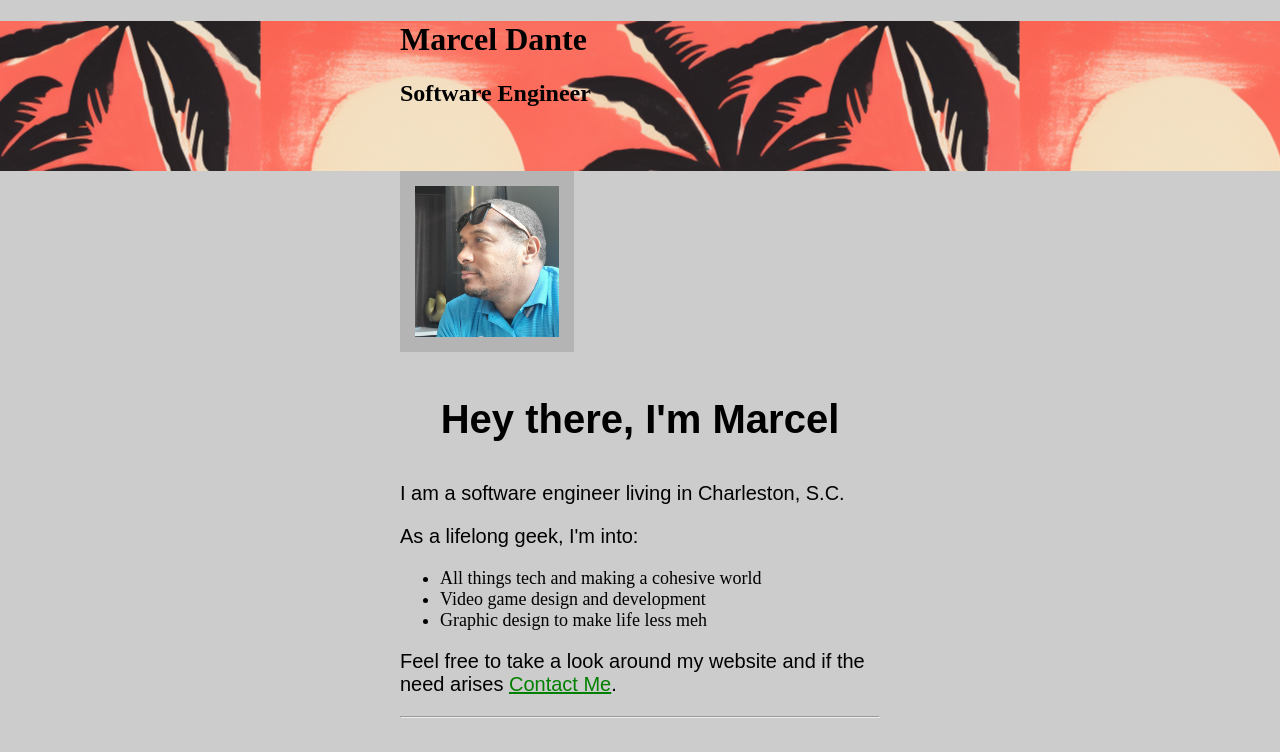
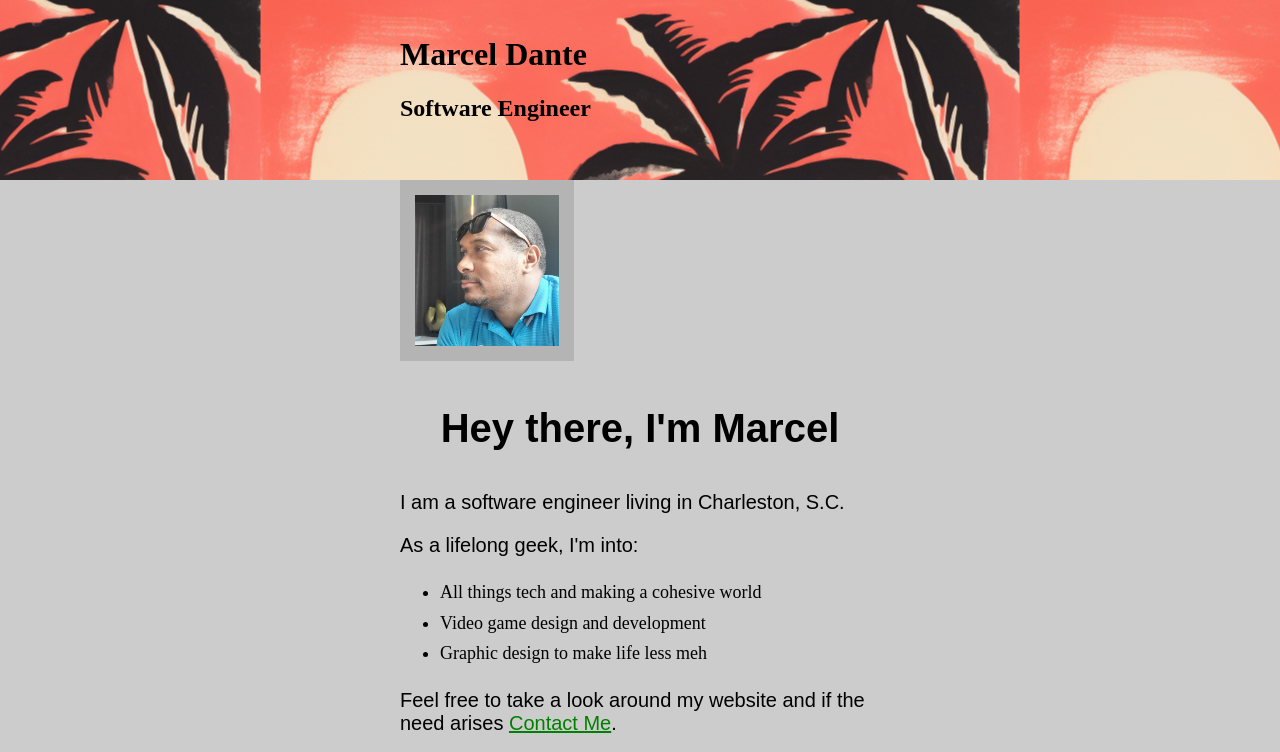
Before and after one commit to MarcelDWill/just-me, a plain HTML site: page Just me/index.html in a window 1280 px wide. Shown: the top 752 px of the page. Drawn offline with nearby package versions, Linux system fonts and the light colour scheme.

Commit message:
Update style.css

```diff
--- a/Just me/style.css
+++ b/Just me/style.css
@@ -7,6 +7,7 @@ body{
   background-position:center;/* Centers the background image */
   height: 150px;/* Sets the height of the header */
   width:auto; /* Automatically adjusts the width of the header */
+  padding: 15px;
 }
 .wrapper {
 width: 480px;/* Sets the width of content wrappers */
@@ -55,5 +56,5 @@ a: active{/* Changes the link color when active (clicked) */
 }
 li{
   font-size: 18px;/* Sets the font size for list items */
-
+ padding: 5px 0;
 }
```
